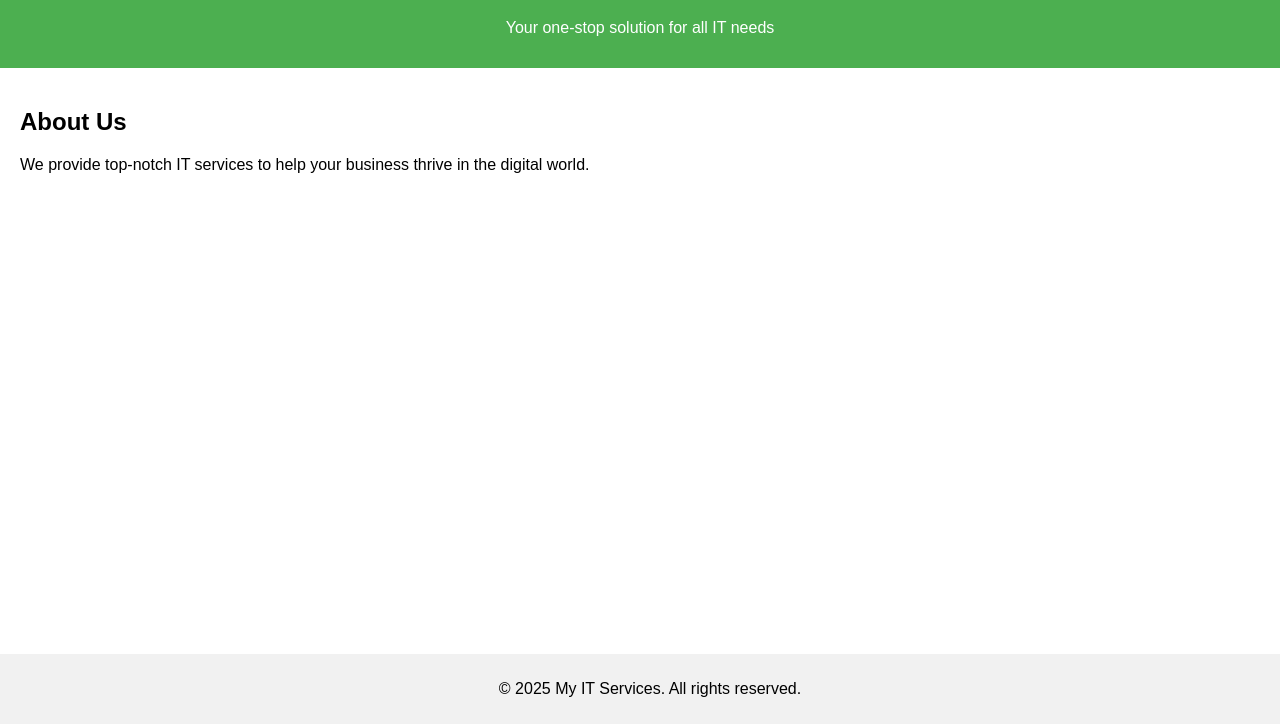
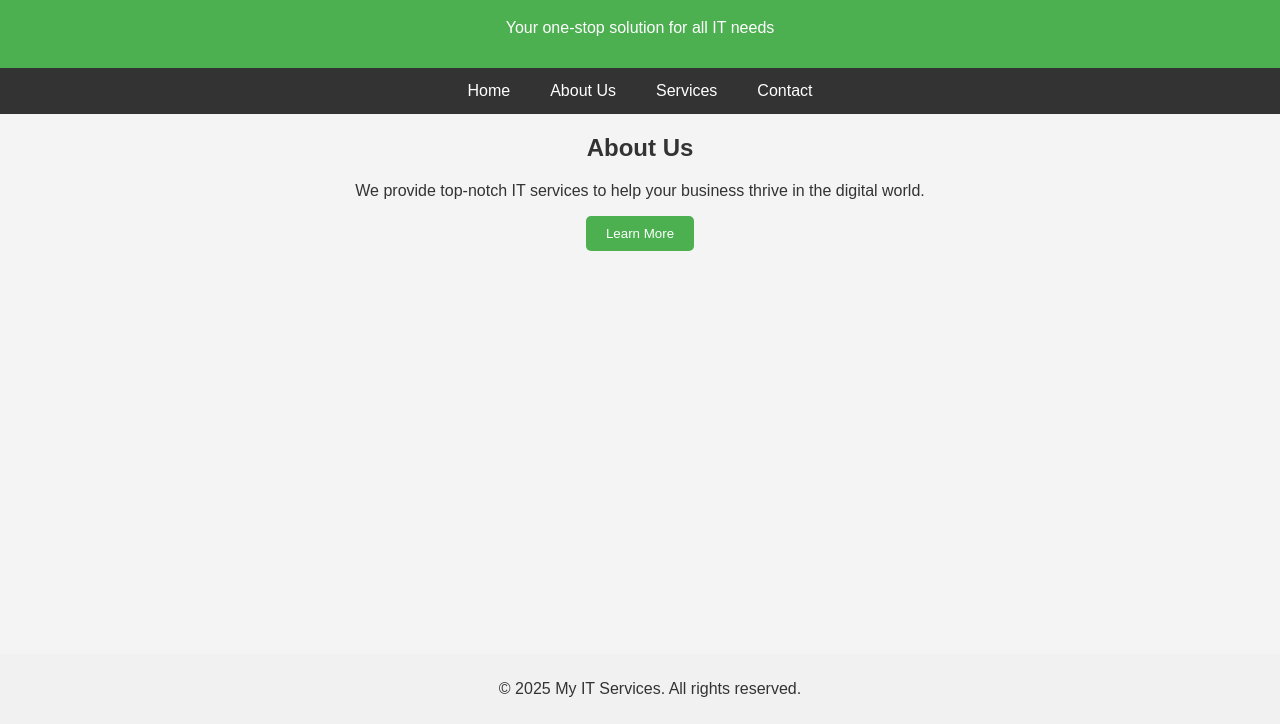
Before and after one commit to Kalimullah01/cybertyk, a plain HTML site: page index.html in a window 1280 px wide. Shown: the part 76-800 px from the top of the page. Drawn offline with Linux system fonts and the light colour scheme.

Commit message:
Update index.html

```diff
--- a/index.html
+++ b/index.html
@@ -5,10 +5,72 @@
     <meta name="viewport" content="width=device-width, initial-scale=1.0">
     <title>Welcome to My IT Services</title>
     <style>
-        body { font-family: Arial, sans-serif; margin: 0; padding: 0; }
-        .header { background-color: #4CAF50; color: white; padding: 15px; text-align: center; }
-        .content { padding: 20px; }
-        .footer { background-color: #f1f1f1; text-align: center; padding: 10px; position: fixed; left: 0; bottom: 0; width: 100%; }
+        body {
+            font-family: Arial, sans-serif;
+            margin: 0;
+            padding: 0;
+            background-color: #f4f4f4;
+            color: #333;
+        }
+        .header {
+            background-color: #4CAF50;
+            color: white;
+            padding: 15px;
+            text-align: center;
+        }
+        .navbar {
+            display: flex;
+            justify-content: center;
+            background-color: #333;
+        }
+        .navbar a {
+            padding: 14px 20px;
+            display: block;
+            color: white;
+            text-align: center;
+            text-decoration: none;
+        }
+        .navbar a:hover {
+            background-color: #ddd;
+            color: black;
+        }
+        .content {
+            padding: 20px;
+            text-align: center;
+        }
+        .content h2 {
+            margin-top: 0;
+        }
+        .footer {
+            background-color: #f1f1f1;
+            text-align: center;
+            padding: 10px;
+            position: fixed;
+            left: 0;
+            bottom: 0;
+            width: 100%;
+        }
+        .btn {
+            background-color: #4CAF50;
+            color: white;
+            padding: 10px 20px;
+            border: none;
+            cursor: pointer;
+            border-radius: 5px;
+            transition: background-color 0.3s ease;
+        }
+        .btn:hover {
+            background-color: #45a049;
+        }
+        .fade-in {
+            opacity: 0;
+            animation: fadeIn 2s forwards;
+        }
+        @keyframes fadeIn {
+            to {
+                opacity: 1;
+            }
+        }
     </style>
 </head>
 <body>
@@ -16,9 +78,16 @@
         <h1>Welcome to My IT Services</h1>
         <p>Your one-stop solution for all IT needs</p>
     </div>
-    <div class="content">
+    <div class="navbar">
+        <a href="#home">Home</a>
+        <a href="#about">About Us</a>
+        <a href="#services">Services</a>
+        <a href="#contact">Contact</a>
+    </div>
+    <div class="content fade-in">
         <h2>About Us</h2>
         <p>We provide top-notch IT services to help your business thrive in the digital world.</p>
+        <button class="btn">Learn More</button>
     </div>
     <div class="footer">
         <p>&copy; 2025 My IT Services. All rights reserved.</p>
```
